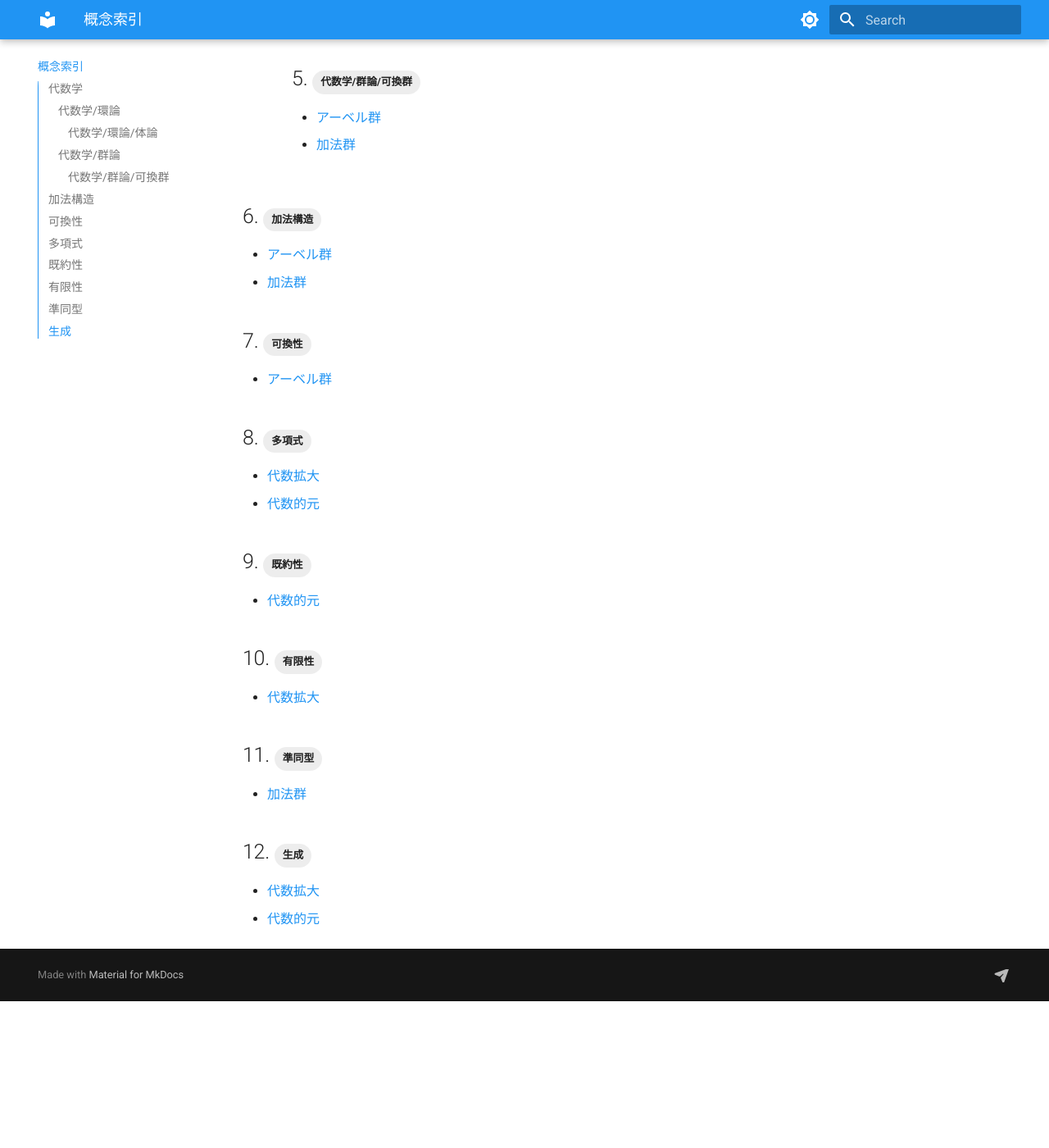
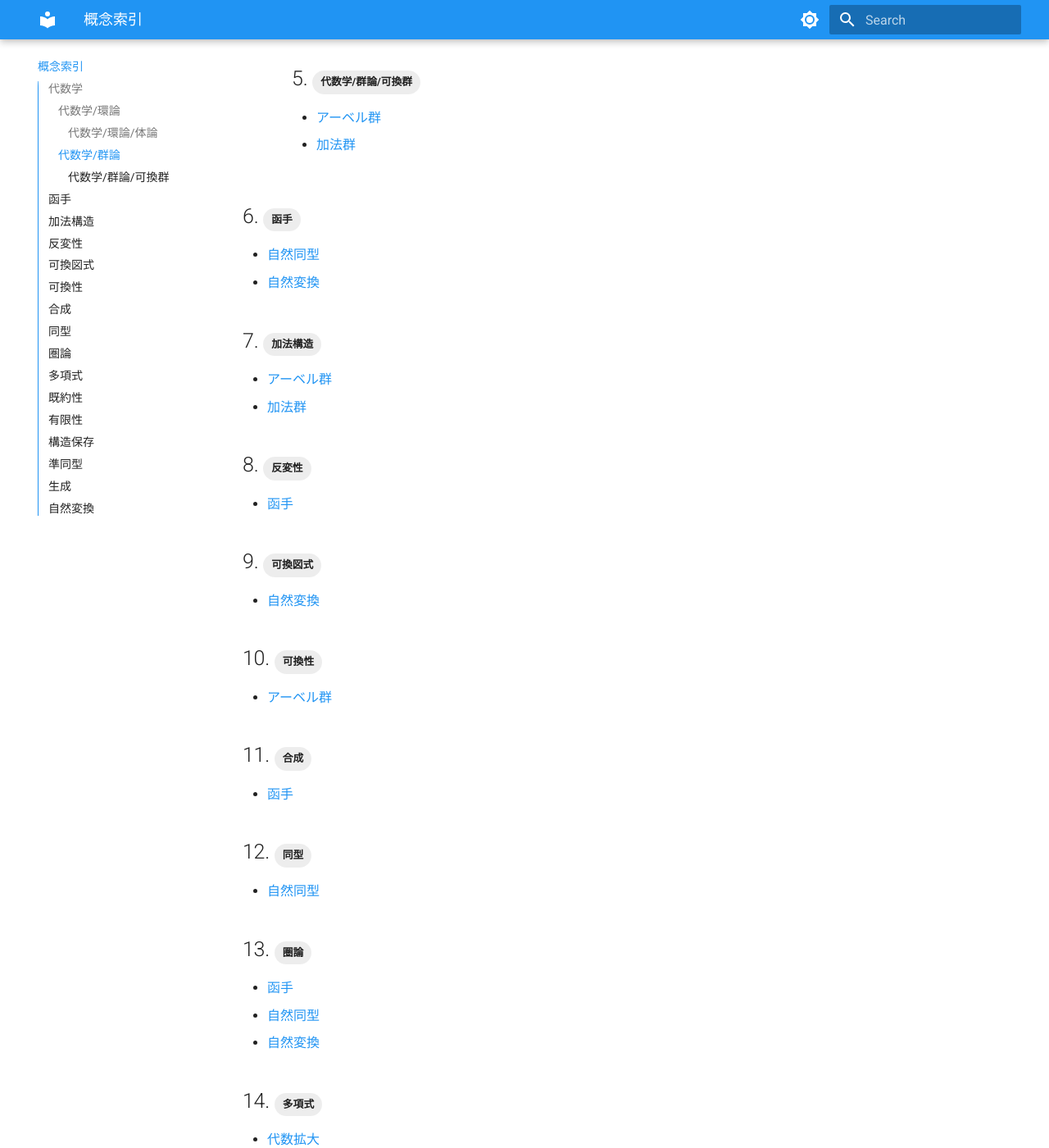
Before and after one commit to skrtk98/deepmath, an MkDocs documentation site: the page built from docs/tags.md, in a window 1280 px wide and 1400 px high, scrolled down 652 px. Shown: the whole window at 82% size. Built offline with MkDocs 1.6.1 and Material for MkDocs 9.7.7, drawn with Linux system fonts in a browser that asks for light colours; before the commit the page ends 1873 px from its top, so only the background shows below that.

Commit message:
Migrate phase 7 functors and natural transformations

```diff
--- /dev/null
+++ b/docs/wiki/functor.md
@@ -0,0 +1,20 @@
+---
+tags:
+  - 圏論
+  - 構造保存
+  - 合成
+  - 反変性
+---
+
+# 函手
+
+## 定義
+
+> [!definition] 函手
+> 圏 $`\mathcal{C},\mathcal{D}`$ の間の共変函手 $`F\colon\mathcal{C}\to\mathcal{D}`$ とは、対象と射を対応させ、$`F(1_X)=1_{F(X)}`$ および $`F(g\circ f)=F(g)\circ F(f)`$ を満たすものである。
+
+反対圏 $`\mathcal{C}^{\mathrm{op}}`$ からの共変函手を、$`\mathcal{C}`$ からの反変函手という。
+
+## 例
+
+群から台集合を取る操作は、忘却函手 $`\mathsf{Grp}\to\mathsf{Set}`$ を定める。
--- /dev/null
+++ b/docs/wiki/natural_isomorphism.md
@@ -0,0 +1,16 @@
+---
+tags:
+  - 圏論
+  - 函手
+  - 同型
+  - 自然変換
+---
+
+# 自然同型
+
+## 定義
+
+> [!definition] 自然同型
+> 自然変換 $`\alpha\colon F\Rightarrow G`$ が自然同型であるとは、各成分 $`\alpha_X\colon F(X)\to G(X)`$ が同型射であることである。
+
+このとき、函手 $`F`$ と $`G`$ は自然に同型であるという。
--- /dev/null
+++ b/docs/wiki/natural_transformation.md
@@ -0,0 +1,16 @@
+---
+tags:
+  - 圏論
+  - 函手
+  - 可換図式
+  - 構造保存
+---
+
+# 自然変換
+
+## 定義
+
+> [!definition] 自然変換
+> 函手 $`F,G\colon\mathcal{C}\to\mathcal{D}`$ の間の自然変換 $`\alpha\colon F\Rightarrow G`$ とは、各対象 $`X`$ に対する射 $`\alpha_X\colon F(X)\to G(X)`$ の族であって、任意の射 $`f\colon X\to Y`$ に対して $`G(f)\circ\alpha_X=\alpha_Y\circ F(f)`$ を満たすものである。
+
+この等式を自然性条件という。
```
Also changed, not shown: MIGRATION_PLAN.md (+1 -0 lines).
